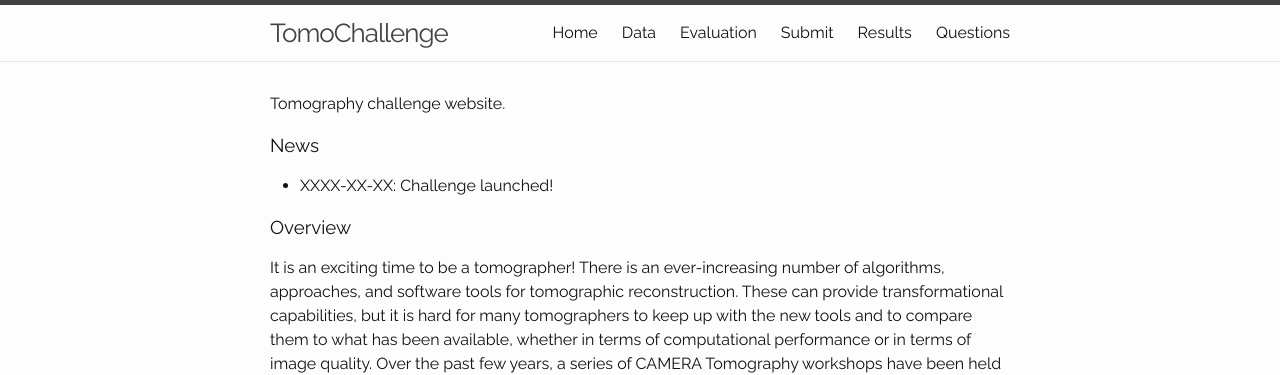
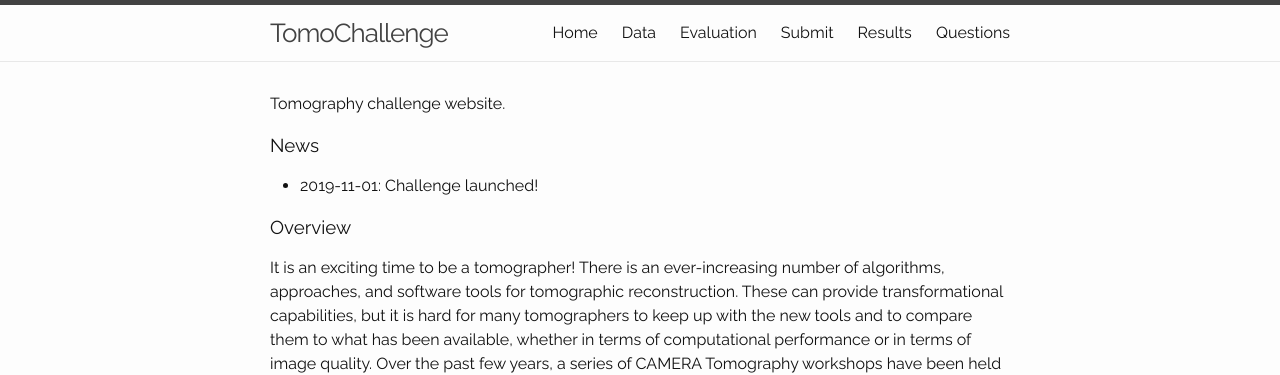
Before and after one commit to tomochallenge/tomochallenge.github.io, a Jekyll site: the page built from index.md, in a window 1280 px wide. Shown: the top 375 px of the page. Built offline with Jekyll 4.4.1, drawn with Linux system fonts in a browser that asks for light colours.

Commit message:
Update index.md

```diff
--- a/index.md
+++ b/index.md
@@ -9,7 +9,7 @@ Tomography challenge website.
 
 ### News
 
-* XXXX-XX-XX: Challenge launched!
+* 2019-11-01: Challenge launched!
 
 ### Overview
 It is an exciting time to be a tomographer! There is an ever-increasing number of algorithms, approaches, and software tools for tomographic reconstruction. These can provide transformational capabilities, but it is hard for many tomographers to keep up with the new tools and to compare them to what has been available, whether in terms of computational performance or in terms of image quality.
```
